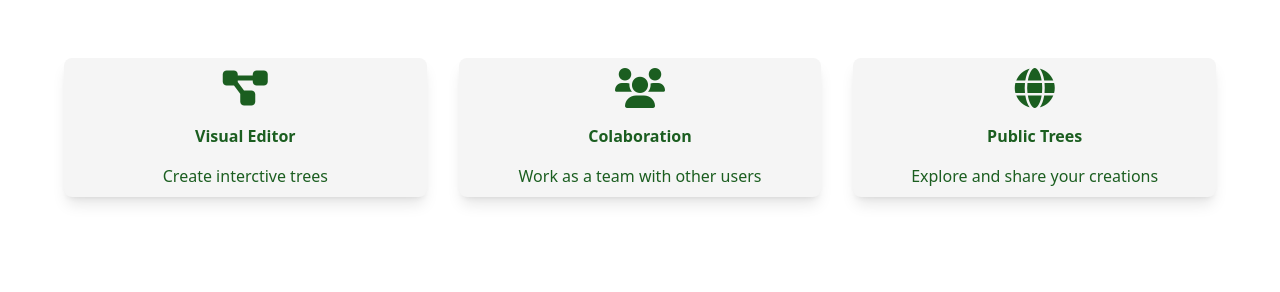
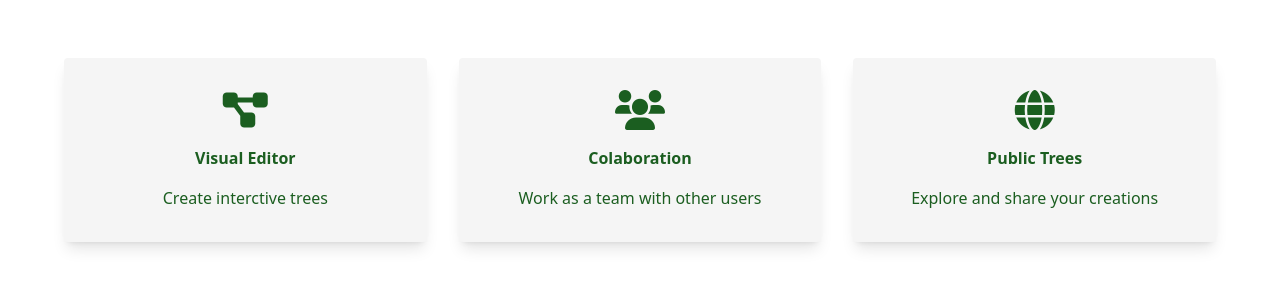
Before and after one commit to LUCHER4321/CPT-Frontend, a React (Vite) app: page / in a window 1280 px wide. Shown: the part 590-882 px from the top of the page. Built offline with nearby package versions, Linux system fonts and the light colour scheme; no server answers.

Commit message:
Update Card.tsx

```diff
--- a/src/components/home/Card.tsx
+++ b/src/components/home/Card.tsx
@@ -31,9 +31,11 @@ export const Card = ({
         <>
             {href ? <a className={"p-[2rem] relative " + card} href={href} onClick={onClick}>
                 {inside}
-            </a> : <button className={"p-[2rem] relative " + card + " " + unborder} onClick={onClick}>
+            </a> : onClick ? <button className={"p-[2rem] relative " + card + " " + unborder} onClick={onClick}>
                 {inside}
-            </button>}
+            </button> : <div className={"p-[2rem] relative " + card}>
+                {inside}
+            </div>}
         </>
     );
 };
```
